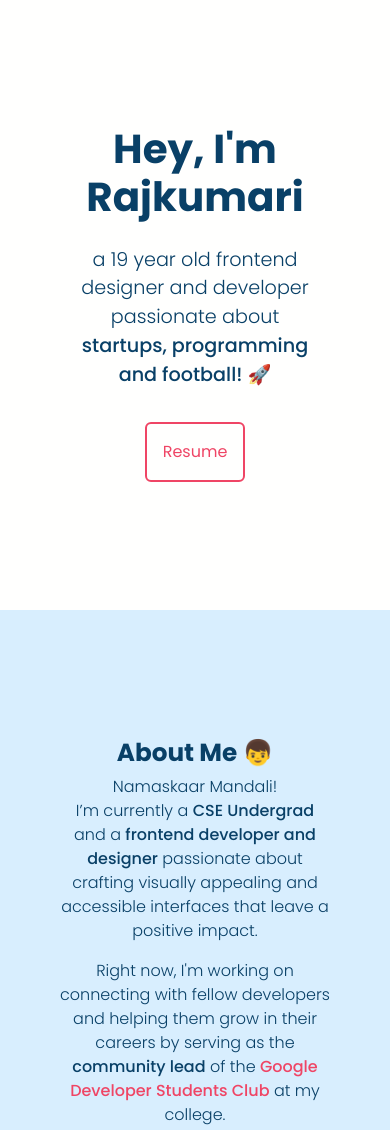
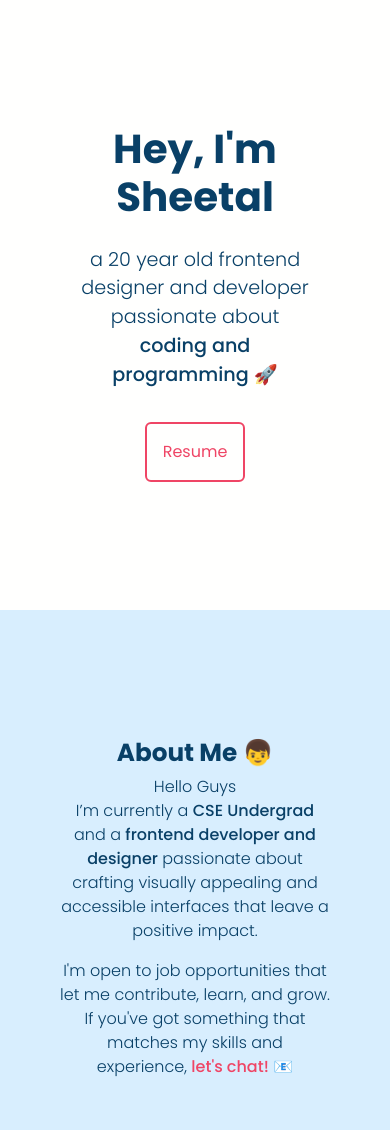
Before and after one commit to saraswatiswar/codsoft, a plain HTML site: page portfolio-master/index.html in a window 390 px wide. Shown: the part 80-1210 px from the top of the page. Drawn offline with nearby package versions, Linux system fonts and the light colour scheme.

Commit message:
Update index.html

```diff
--- a/portfolio-master/index.html
+++ b/portfolio-master/index.html
@@ -3,7 +3,7 @@
   <head>
     <meta charset="utf-8">
     <meta name="viewport" content="width=device-width, initial-scale=1">
-    <title>Rajkumari</title>
+    <title>Sheetal</title>
     <link href="https://cdn.jsdelivr.net/npm/bootstrap@5.3.0/dist/css/bootstrap.min.css" rel="stylesheet" integrity="sha384-9ndCyUaIbzAi2FUVXJi0CjmCapSmO7SnpJef0486qhLnuZ2cdeRhO02iuK6FUUVM" crossorigin="anonymous">
     <!--Logo-->
     <link rel="icon" href="logo.png" type="image/x-icon">
@@ -46,8 +46,8 @@
     <section id="home">
       <div class="container">
         <div class="text-center align-items-center p-5">
-          <h1 class="custom-h display-2 fw-bold">Hey, I'm Rajkumari</h1>
-          <p class="p-3 custom-lead">a 19 year old frontend designer and developer passionate about <span class="fw-medium d-lg-block">startups, programming and football! &#x1F680;</span></p>
+          <h1 class="custom-h display-2 fw-bold">Hey, I'm Sheetal</h1>
+          <p class="p-3 custom-lead">a 20 year old frontend designer and developer passionate about <span class="fw-medium d-lg-block">coding and programming &#x1F680;</span></p>
           <a class="btn p-3 custom-button" href="https://yashgangan.github.io/portfolio/example.pdf" target="_blank">Resume</a>
         </div>
       </div>
@@ -57,9 +57,7 @@
       <div class="container text-center justify-content-evenly d-flex flex-wrap flex-lg-nowrap py-5">
         <div class="text-lg-start px-5">
           <h2 class="custom-h">About Me &#x1F466;</h2>
-          <p class="custom-about-lead" style="max-width: 800px;">Namaskaar Mandali! <br>I’m currently a <span class="fw-medium">CSE Undergrad</span> and a <span class="fw-medium">frontend developer and designer</span> passionate about crafting visually appealing and accessible interfaces that leave a positive impact.</p>
-          <p class="custom-about-lead" style="max-width: 800px;">Right now, I'm working on connecting with fellow developers and helping them grow in their careers by serving as the <span class="fw-medium"> community lead</span> of the <a href="https://www.linkedin.com/company/google-developer-student-club-tcoer" target="_blank" class="p-0 custom-link">Google Developer Students Club</a> at my college. </p>
-          <p class="custom-about-lead" style="max-width: 800px;">I'm open to job opportunities that let me contribute, learn, and grow. If you've got something that matches my skills and experience, <a href="#contact" class="p-0 custom-link">let's chat!</a> &#x1F4E7;</p>
+          <p class="custom-about-lead" style="max-width: 800px;">Hello Guys <br>I’m currently a <span class="fw-medium">CSE Undergrad</span> and a <span class="fw-medium">frontend developer and designer</span> passionate about crafting visually appealing and accessible interfaces that leave a positive impact.</p>          <p class="custom-about-lead" style="max-width: 800px;">I'm open to job opportunities that let me contribute, learn, and grow. If you've got something that matches my skills and experience, <a href="#contact" class="p-0 custom-link">let's chat!</a> &#x1F4E7;</p>
         </div>
         <div class="text-center text-lg-start px-5 pt-5 pt-lg-0">
           <h2 class="custom-h">Skills 	&#x1F393;</h2>
@@ -145,7 +143,7 @@
           <h2 class="p-3 custom-h display-5">Get In Touch!</h2>
           <p class="custom-about-lead">If you've got a cool project in mind or just want to chat, I'm all ears. We can brainstorm ideas, swap coding tips, or simply have a friendly chat about all things tech!</p>
           <p class="custom-about-lead fw-medium"> Let's team up and create something incredible together. </span>&#x1F91D;</p>
-          <a class="btn rounded m-4 p-3 custom-button text-center" href="mailto:guptarajkumari009@gmail.com">Say Hello</a>
+          <a class="btn rounded m-4 p-3 custom-button text-center" href="mailto:swarsheetal900@gmail.com">Say Hello</a>
         </div>
       </div>
       <div class="custom-social pt-5 m-0 text-center">
@@ -169,7 +167,7 @@
 
         <footer class="text-center fw-lighter fst-italic p-3">
           <hr>
-          &#169; Rajkumari, 2023
+          &#169; Sheetal, 2023
         </footer>
       </div>
     </section>
```
